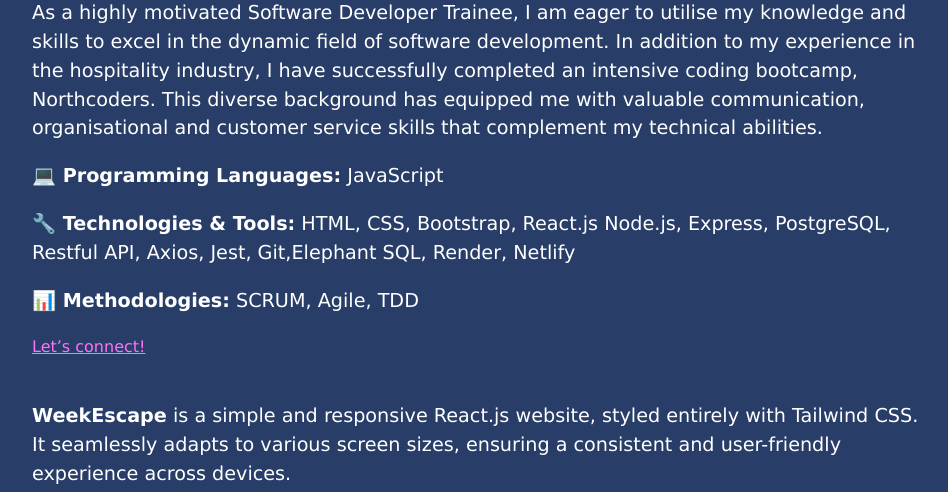
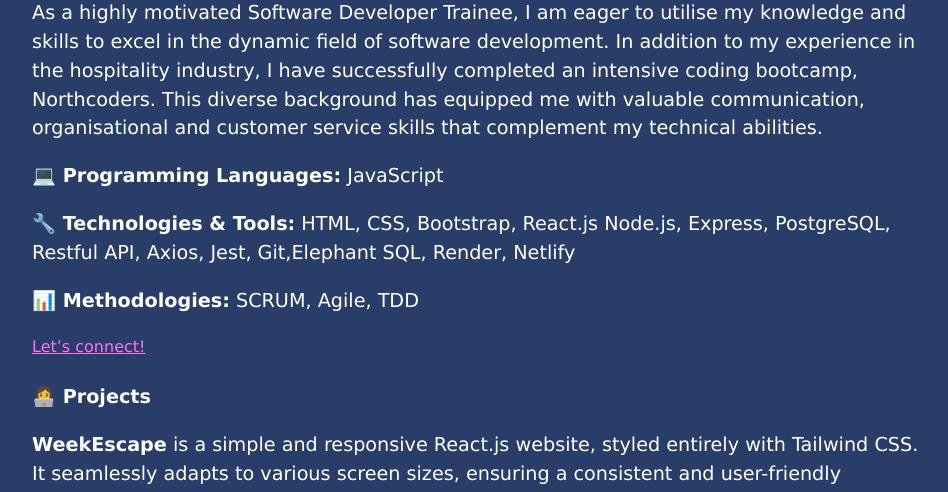
Before and after one commit to valy0804/valentinadev, a website: page public/index.html in a window 1280 px wide. Shown: the part 422-914 px from the top of the page, without its empty margins (164-1112 px from the left). Drawn offline with nearby package versions, Linux system fonts and the light colour scheme.

Commit message:
Update index.html

```diff
--- a/public/index.html
+++ b/public/index.html
@@ -48,7 +48,7 @@ As a highly motivated Software Developer Trainee, I am eager to utilise my knowl
             <br />
             <br />
 
-             <p><strong👩‍💻 Projects</strong></p>
+             <p><strong>👩‍💻 Projects</strong></p>
 
             <p><strong>WeekEscape</strong> is a simple and responsive React.js website, styled entirely with Tailwind CSS. It seamlessly adapts to various screen sizes, ensuring a consistent and user-friendly experience across devices. </p>
             <div class="img-container">
```
